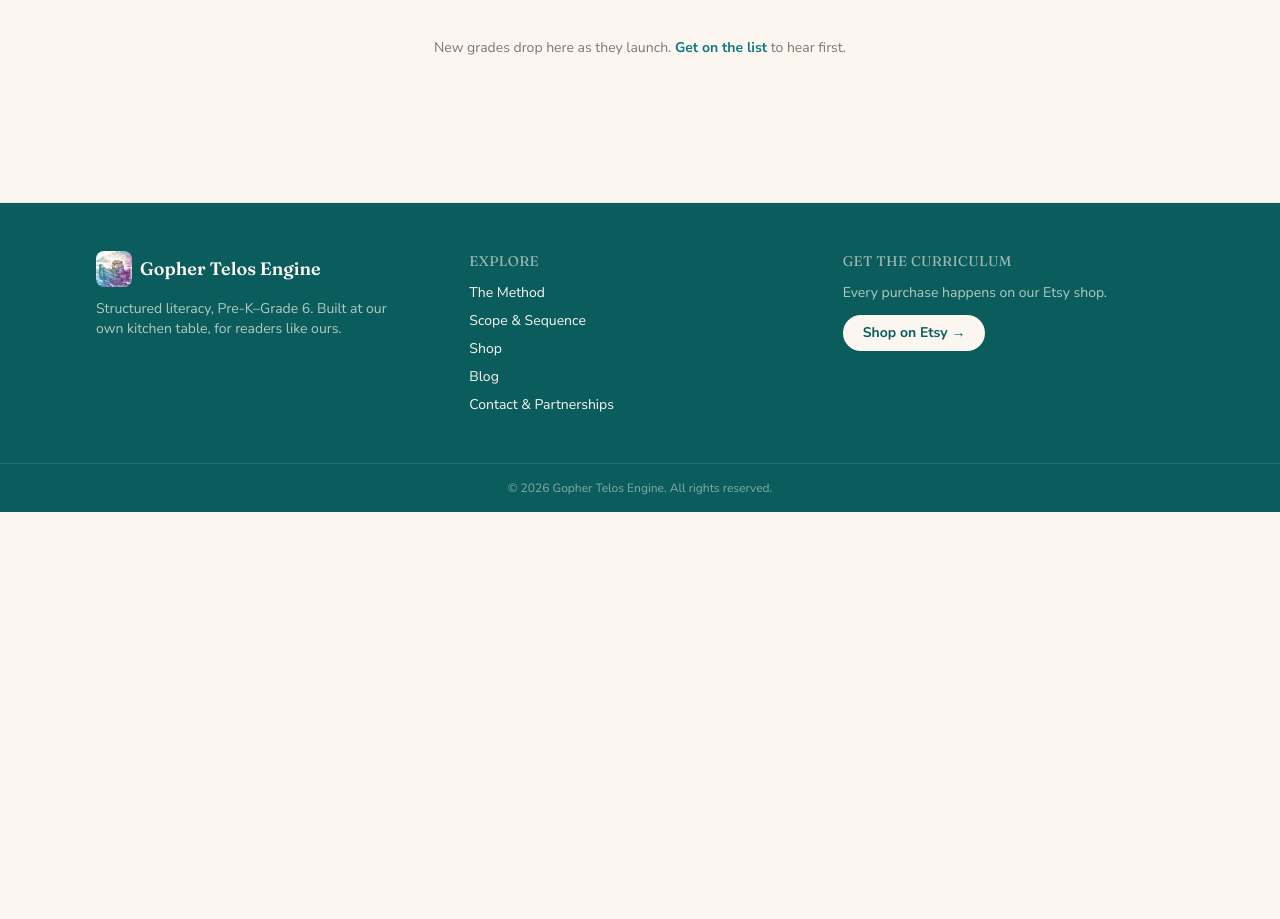
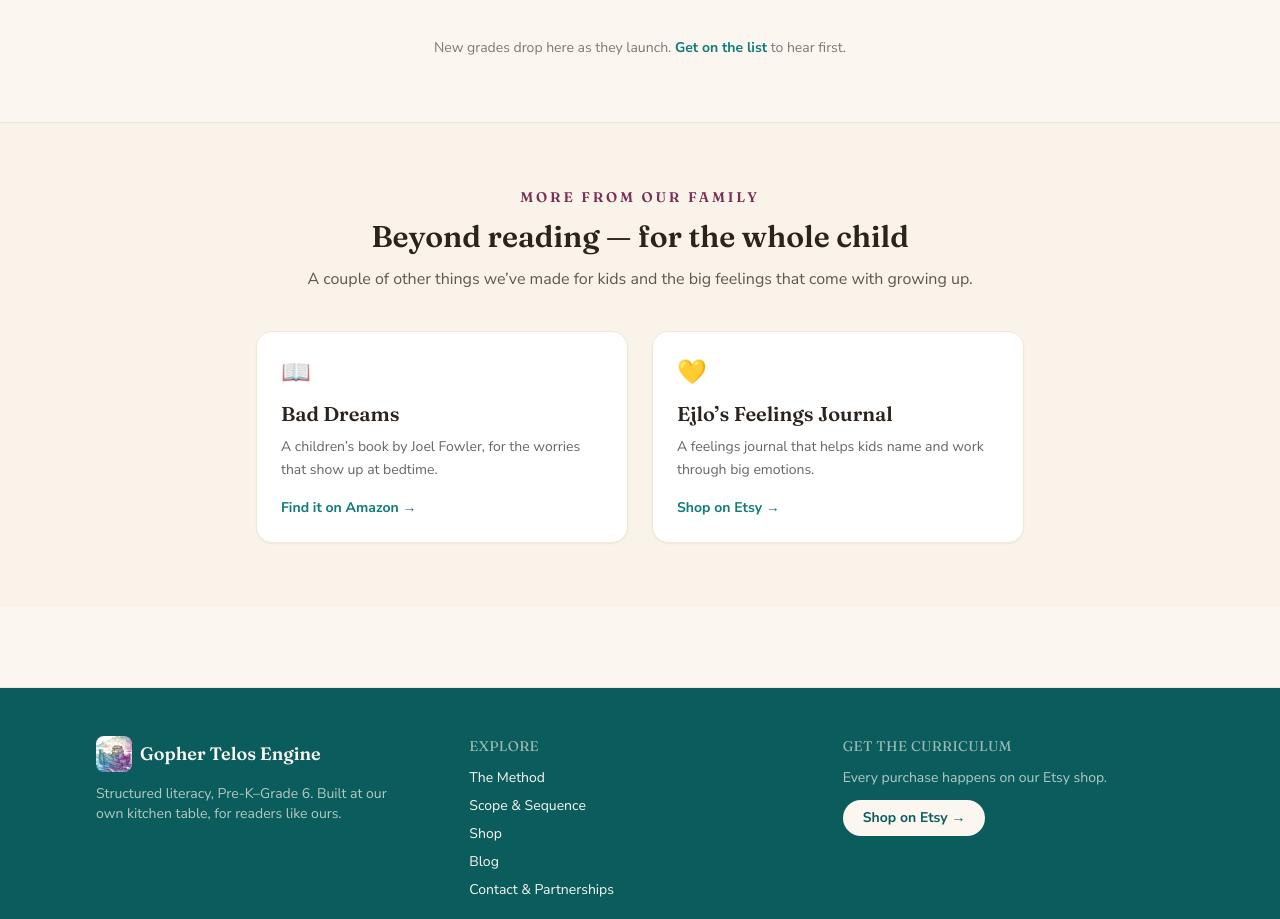
Before and after one commit to ejlotheunicorn-cell/gophertelos-site, a Next.js app: page /shop in a window 1280 px wide. Shown: the part 900-1819 px from the top of the page. Before the commit the page ends 1412 px from the top, so only its background shows below. Built offline with nearby package versions, Linux system fonts and the light colour scheme; a web font is replaced by a local one.

Commit message:
Add companion products (book + feelings journal) to Shop page

```diff
--- a/app/shop/page.js
+++ b/app/shop/page.js
@@ -7,6 +7,24 @@ export const metadata = {
   description:
     'The Gopher Telos Engine, available grade by grade. Try a free Day 1 sample, then shop the full program on Etsy.',
 };
+
+// Companion products from the same family — shown tastefully below the curriculum.
+const companions = [
+  {
+    title: 'Bad Dreams',
+    emoji: '📖',
+    blurb: 'A children’s book by Joel Fowler, for the worries that show up at bedtime.',
+    cta: 'Find it on Amazon',
+    href: 'https://www.amazon.com/Bad-Dreams-Joel-Fowler-ebook/dp/B0GZFLGHQ7',
+  },
+  {
+    title: 'Ejlo’s Feelings Journal',
+    emoji: '💛',
+    blurb: 'A feelings journal that helps kids name and work through big emotions.',
+    cta: 'Shop on Etsy',
+    href: 'https://www.etsy.com/listing/4533654788/ejlos-feelings-journal-kids-emotional',
+  },
+];
 
 export default function ShopPage() {
   return (
@@ -43,6 +61,47 @@ export default function ShopPage() {
           </p>
         </Container>
       </section>
+
+      {/* Companion resources — from the same family */}
+      <section className="border-t border-brand-sand bg-brand-sand/30 py-14 sm:py-16">
+        <Container>
+          <div className="mx-auto max-w-2xl text-center">
+            <p className="font-display text-sm font-semibold uppercase tracking-[0.2em] text-brand-plum">
+              More from our family
+            </p>
+            <h2 className="mt-3 font-display text-3xl font-semibold text-brand-ink">
+              Beyond reading — for the whole child
+            </h2>
+            <p className="mt-3 text-brand-ink/75">
+              A couple of other things we’ve made for kids and the big feelings that come with
+              growing up.
+            </p>
+          </div>
+
+          <div className="mx-auto mt-10 grid max-w-3xl gap-6 sm:grid-cols-2">
+            {companions.map((item) => (
+              <a
+                key={item.title}
+                href={item.href}
+                target="_blank"
+                rel="noopener noreferrer"
+                className="group flex flex-col rounded-2xl border border-brand-sand bg-white p-6 shadow-sm transition hover:-translate-y-0.5 hover:shadow-md"
+              >
+                <span className="text-2xl" aria-hidden>
+                  {item.emoji}
+                </span>
+                <h3 className="mt-3 font-display text-xl font-semibold text-brand-ink">
+                  {item.title}
+                </h3>
+                <p className="mt-2 flex-1 text-sm leading-relaxed text-brand-ink/70">{item.blurb}</p>
+                <span className="mt-4 text-sm font-bold text-brand-teal group-hover:underline">
+                  {item.cta} →
+                </span>
+              </a>
+            ))}
+          </div>
+        </Container>
+      </section>
     </>
   );
 }
```
